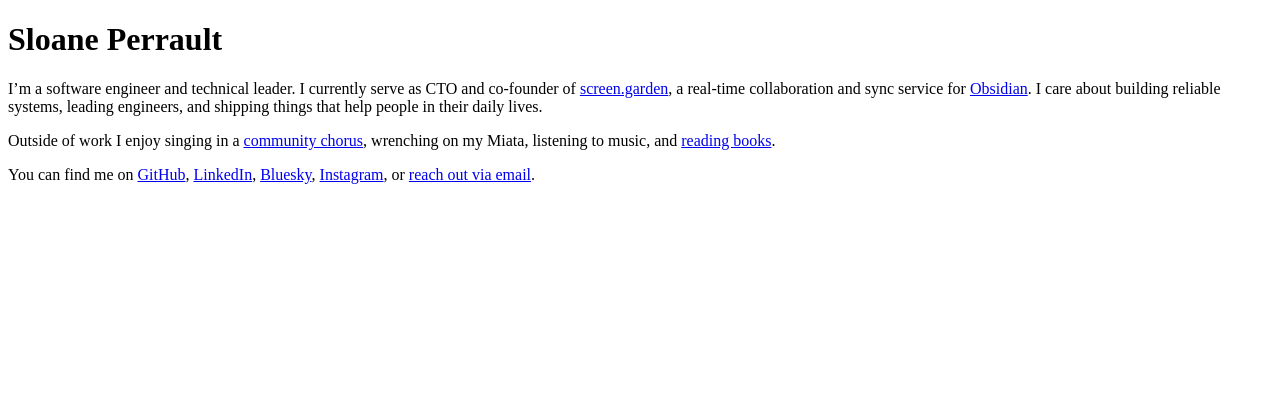
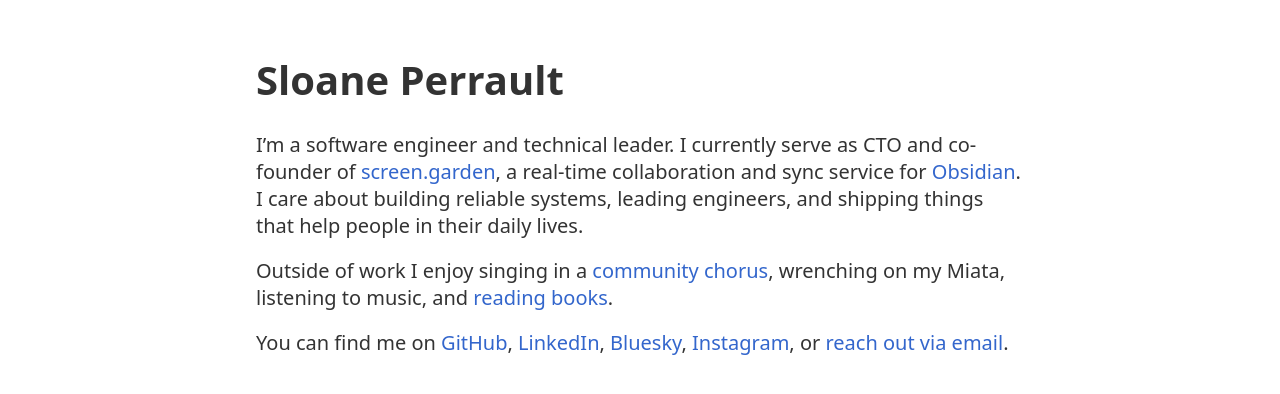
Before and after one commit to sloanelybutsurely/www, an Astro site: page / in a window 1280 px wide. Built offline with nearby package versions, Linux system fonts and the light colour scheme; Astro itself is replaced by a stand-in of ours.

Commit message:
scaffold site

```diff
--- a/src/layouts/Default.astro
+++ b/src/layouts/Default.astro
@@ -1,4 +1,7 @@
 ---
+import "./Default.css";
+import Navigation from "../components/Navigation.astro";
+
 const title = Astro.props.title ?? Astro.props.frontmatter?.title;
 ---
 
@@ -9,7 +12,8 @@ const title = Astro.props.title ?? Astro.props.frontmatter?.title;
     <meta name="viewport" content="width=device-width, initial-scale=1" />
     <meta name="generator" content={Astro.generator} />
     <title>{title}</title>
-  </head><body>
+  </head>
+  <body>
     <slot />
   </body>
 </html>
--- /dev/null
+++ b/src/layouts/Default.css
@@ -0,0 +1,104 @@
+:root {
+  --font-family:
+    system-ui, -apple-system, "Segoe UI", Roboto, "Helvetica Neue", Arial,
+    "Noto Sans", sans-serif, "Apple Color Emoji", "Segoe UI Emoji",
+    "Segoe UI Symbol", "Noto Color Emoji";
+  --font-size: clamp(1rem, 0.8977rem + 0.4545vw, 1.25rem);
+  --body-max-size: 800px;
+
+  /* @link https://utopia.fyi/space/calculator?c=360,16,1.2,1240,24,1.25,5,2,&s=0.75|0.5|0.25,1.5|2|3|4|6,&g=s,l,xl,12 */
+  --space-3xs: clamp(0.25rem, 0.1989rem + 0.2273vw, 0.375rem);
+  --space-2xs: clamp(0.5rem, 0.3977rem + 0.4545vw, 0.75rem);
+  --space-xs: clamp(0.75rem, 0.5966rem + 0.6818vw, 1.125rem);
+  --space-s: clamp(1rem, 0.7955rem + 0.9091vw, 1.5rem);
+  --space-m: clamp(1.5rem, 1.1932rem + 1.3636vw, 2.25rem);
+  --space-l: clamp(2rem, 1.5909rem + 1.8182vw, 3rem);
+  --space-xl: clamp(3rem, 2.3864rem + 2.7273vw, 4.5rem);
+  --space-2xl: clamp(4rem, 3.1818rem + 3.6364vw, 6rem);
+  --space-3xl: clamp(6rem, 4.7727rem + 5.4545vw, 9rem);
+
+  /* One-up pairs */
+  --space-3xs-2xs: clamp(0.25rem, 0.0455rem + 0.9091vw, 0.75rem);
+  --space-2xs-xs: clamp(0.5rem, 0.2443rem + 1.1364vw, 1.125rem);
+  --space-xs-s: clamp(0.75rem, 0.4432rem + 1.3636vw, 1.5rem);
+  --space-s-m: clamp(1rem, 0.4886rem + 2.2727vw, 2.25rem);
+  --space-m-l: clamp(1.5rem, 0.8864rem + 2.7273vw, 3rem);
+  --space-l-xl: clamp(2rem, 0.9773rem + 4.5455vw, 4.5rem);
+  --space-xl-2xl: clamp(3rem, 1.7727rem + 5.4545vw, 6rem);
+  --space-2xl-3xl: clamp(4rem, 1.9545rem + 9.0909vw, 9rem);
+
+  /* light */
+  --body-color: #333;
+  --body-background: #fff;
+
+  --link-color: #3366cc;
+  --link-color-hover: #333;
+}
+
+html {
+  color-scheme: light;
+}
+
+@media (prefers-color-scheme: dark) {
+  :root {
+    --body-color: #efefef;
+    --body-background: #222;
+
+    --link-color: #aaa;
+    --link-hover-color: #ddd;
+  }
+
+  html {
+    color-scheme: dark;
+  }
+}
+
+* {
+  margin: 0;
+  padding: 0;
+  box-sizing: border-box;
+}
+
+body {
+  font-family: var(--font-family);
+  font-size: var(--font-size);
+  text-rendering: optimizeLegibility;
+  color: var(--body-color);
+  background: var(--body-background);
+  max-width: var(--body-max-size);
+  margin-left: auto;
+  margin-right: auto;
+  padding: 1rem;
+}
+
+a {
+  text-decoration: none;
+}
+
+a,
+a:visited {
+  color: var(--link-color);
+}
+
+a:hover {
+  color: var(--link-hover-color);
+}
+
+/* Text spacing */
+h1 {
+  margin-top: var(--space-m);
+  margin-bottom: var(--space-s);
+}
+h2,
+h3,
+h4,
+h5 {
+  margin-top: var(--space-s);
+  margin-bottom: var(--space-xs);
+}
+
+p,
+figure {
+  margin-top: var(--space-xs);
+  margin-bottom: var(--space-xs);
+}
```
Also changed, not shown: src/components/Navigation.astro (added, +20 -0 lines), src/layouts/Page.astro (added, +15 -0 lines).
